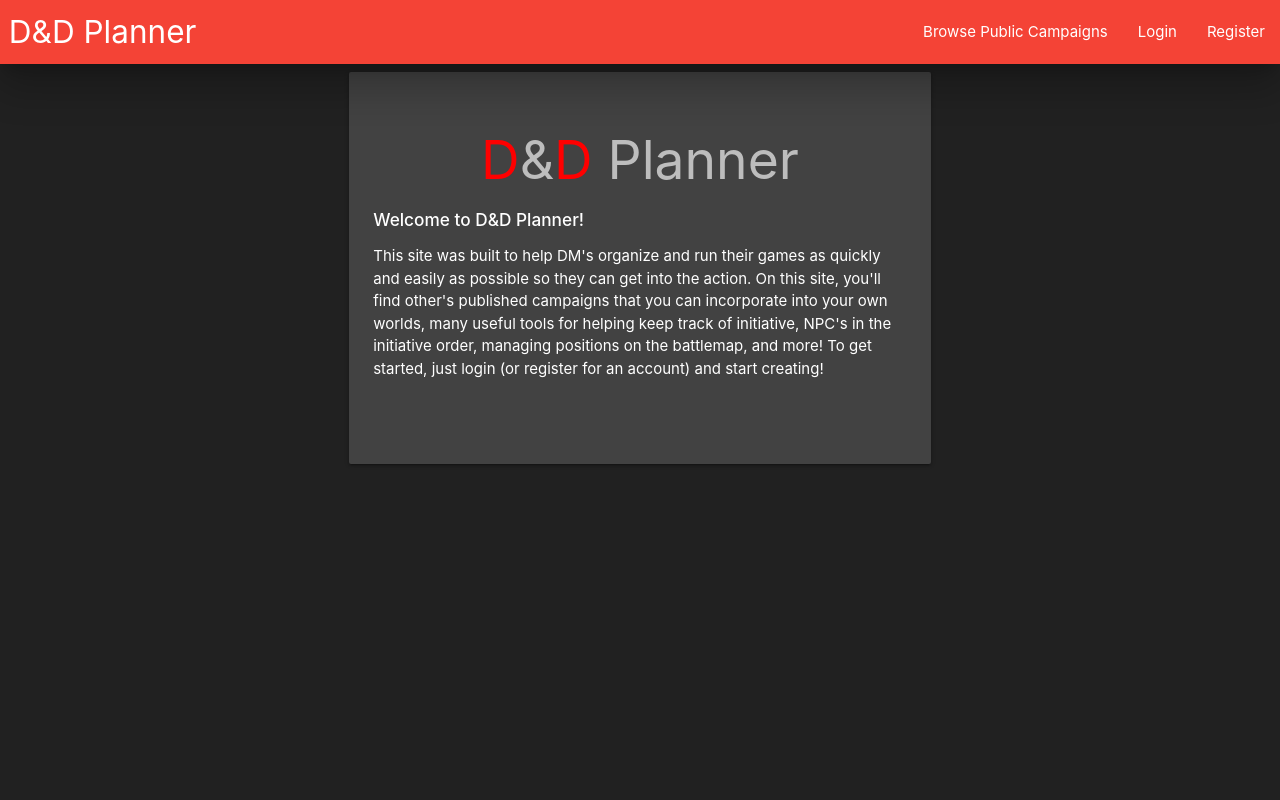
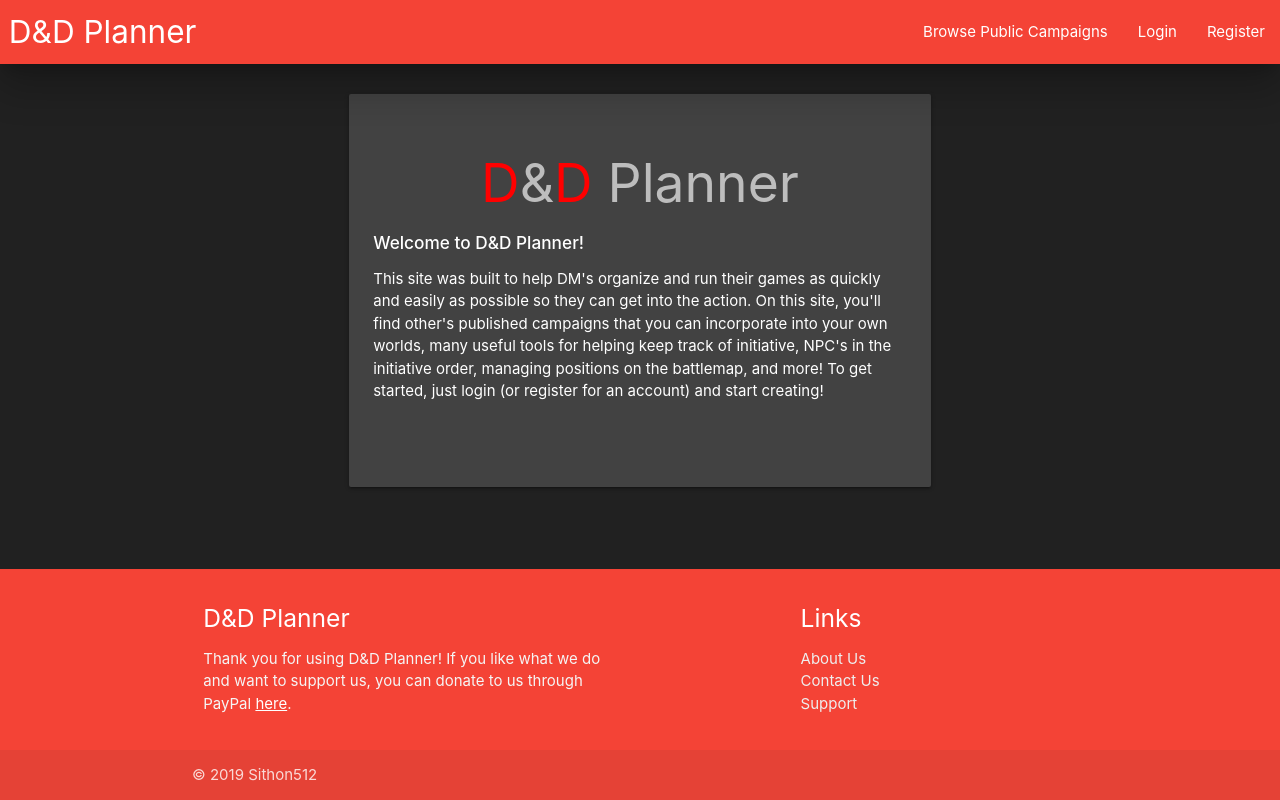
Before and after one commit to sithon512/DnD-Planner, a Django app: page / in a window 1280 px wide. Run offline with Django 3.2, Linux system fonts and the light colour scheme.

Commit message:
Added footer and footer styling.

```diff
--- a/DnDPlanner/main/templates/main/header.html
+++ b/DnDPlanner/main/templates/main/header.html
@@ -6,6 +6,20 @@
 		<link rel="icon" href="" sizes="32x32">
 
 		{% load static %}
+
+		<style type="text/css">
+			body {
+				display: flex;
+				min-height: 100vh;
+				flex-direction: column;
+			}
+
+			main {
+				flex: 1 0 auto;
+			}
+		</style>
+
+		</style>
 
 		<!-- materialize css -->
 		<!--Import Google Icon Font-->
@@ -17,11 +31,43 @@
 		<meta name="viewport" content="width=device-width, initial-scale=1.0"/>
 	</head>
 	<body class="grey darken-4">
-		{% include "main/includes/navbar.html" %}
-
-		<!-- unique page content -->
-		{% block content %}
-		{% endblock %}
+		<header>
+			{% include "main/includes/navbar.html" %}
+		</header>
+		<main>
+			<br>
+			<!-- unique page content -->
+			{% block content %}
+			{% endblock %}
+		</main>
+		<footer class="page-footer red">
+			<div class="container">
+				<div class="row">
+					<div class="col l6 s12">
+						<h5 class="white-text">D&D Planner</h5>
+						<p class="grey-text text-lighten-4">Thank you for using D&D Planner! If you like what we do and want to support us, you can donate to us through PayPal <a href="#" style="color:white;text-decoration:underline;">here</a>.</p>
+					</div>
+					<div class="col l4 offset-l2 s12">
+						<h5 class="white-text">Links</h5>
+						<ul>
+							<li><a class="grey-text text-lighten-3" href="#!">About Us</a></li>
+							<li><a class="grey-text text-lighten-3" href="#!">Contact Us</a></li>
+							<li><a class="grey-text text-lighten-3" href="#!">Support</a></li>
+						</ul>
+					</div>
+				</div>
+			</div>
+			<div class="footer-copyright">
+				<div class="container">
+				© 2019 Sithon512
+				<!-- <a class="grey-text text-lighten-4 right" href="#!">More Links</a> -->
+				</div>
+			</div>
+		</footer>
+		<!-- <div class="footer">
+			<p>testing testing</p>
+			<div class="footer-copyright">© 2019 Sithon512</div>
+		</div> -->
 
 		<script type="text/javascript" src="{% static 'main/js/materialize.min.js' %}"></script>
 		<script type="text/javascript">M.AutoInit();</script>
```
